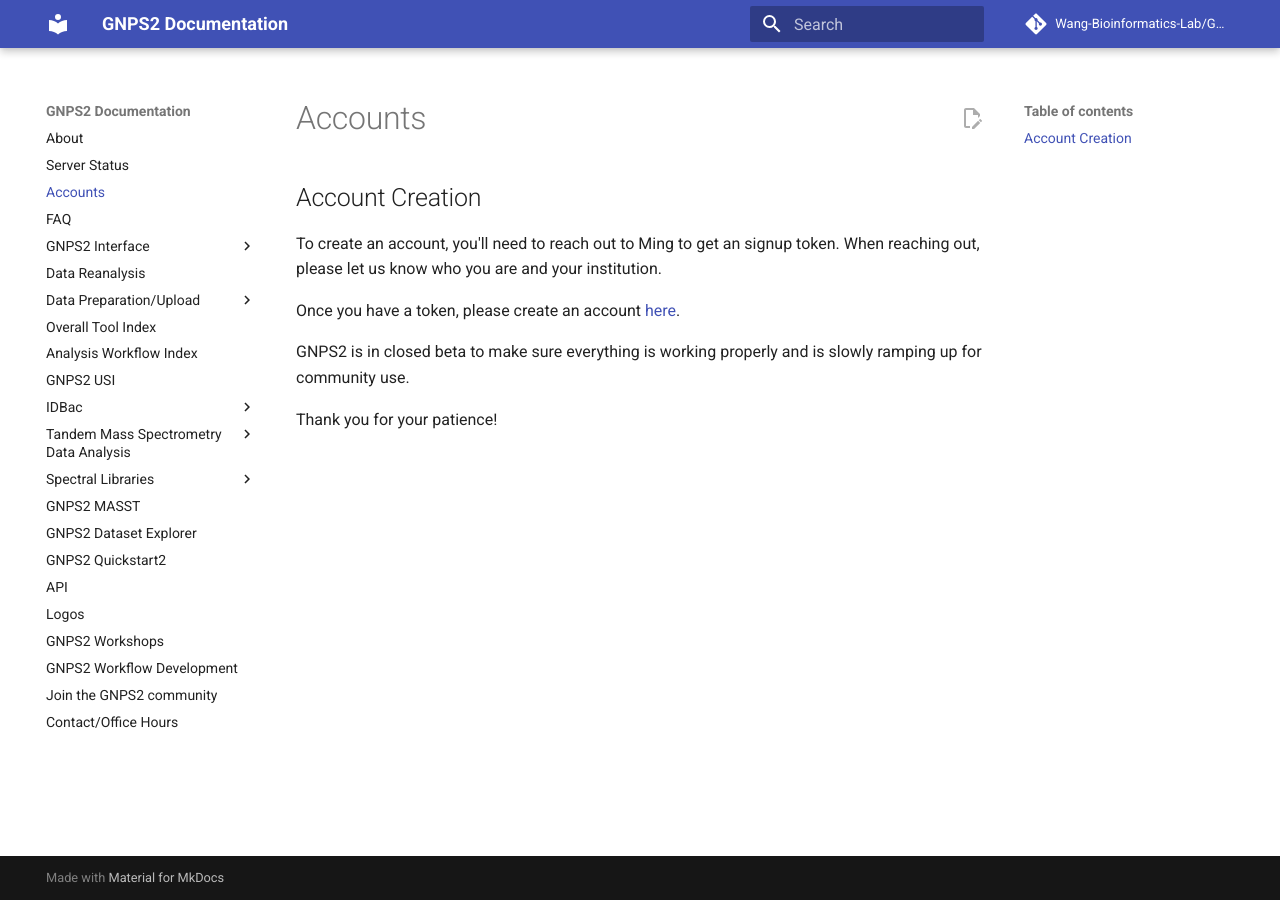
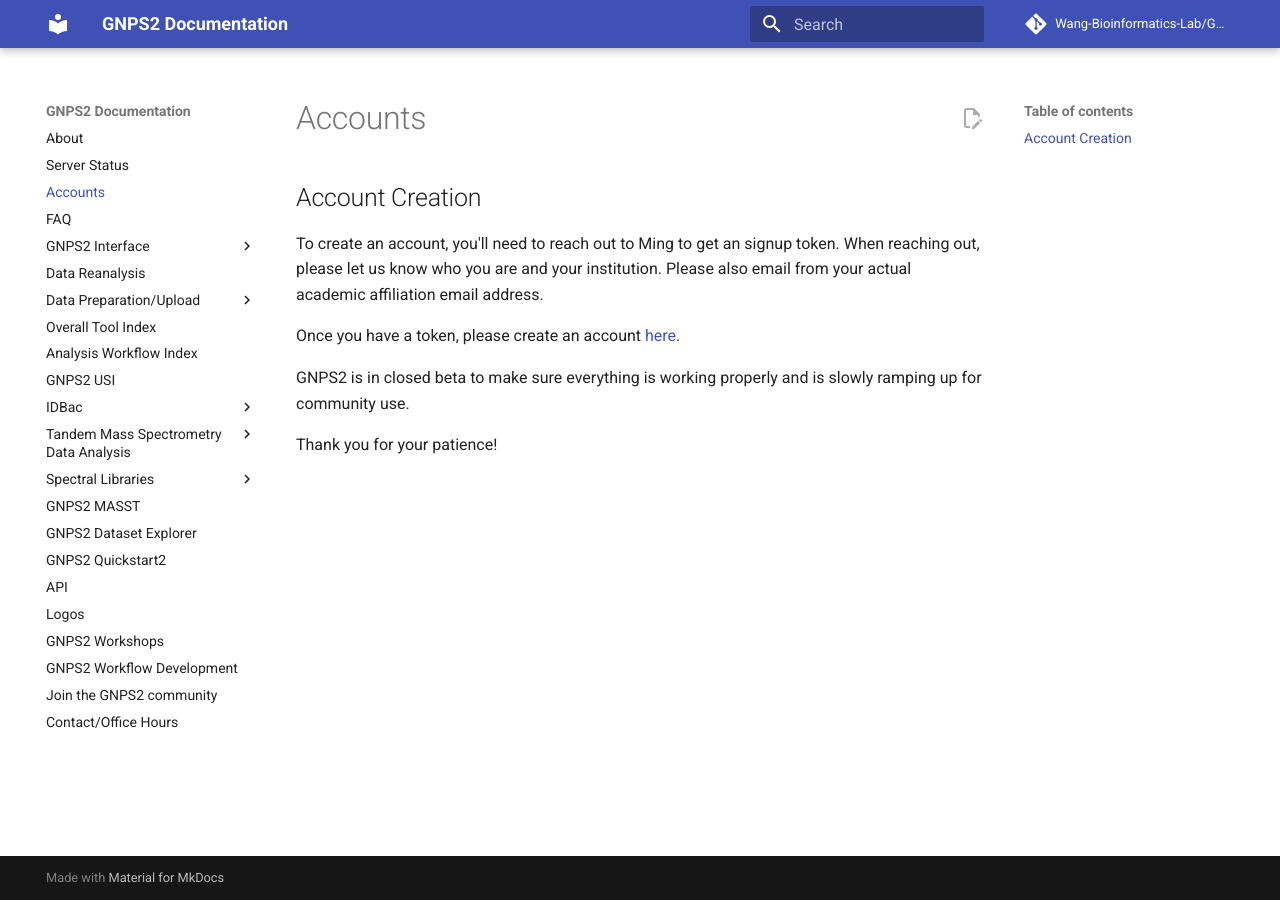
Before and after one commit to Wang-Bioinformatics-Lab/GNPS2_Documentation, an MkDocs documentation site: the page built from docs/accounts.md, in a window 1280 px wide. Built offline with MkDocs 1.6.1 and Material for MkDocs 9.7.7, drawn with Linux system fonts in a browser that asks for light colours; comment, search, counter and statistics services are not loaded.

Commit message:
Update accounts.md

```diff
--- a/docs/accounts.md
+++ b/docs/accounts.md
@@ -1,6 +1,6 @@
 ## Account Creation
 
-To create an account, you'll need to reach out to Ming to get an signup token. When reaching out, please let us know who you are and your institution.
+To create an account, you'll need to reach out to Ming to get an signup token. When reaching out, please let us know who you are and your institution. Please also email from your actual academic affiliation email address.
 
 Once you have a token, please create an account [here](https://gnps2.org/user/signup).
 
```
